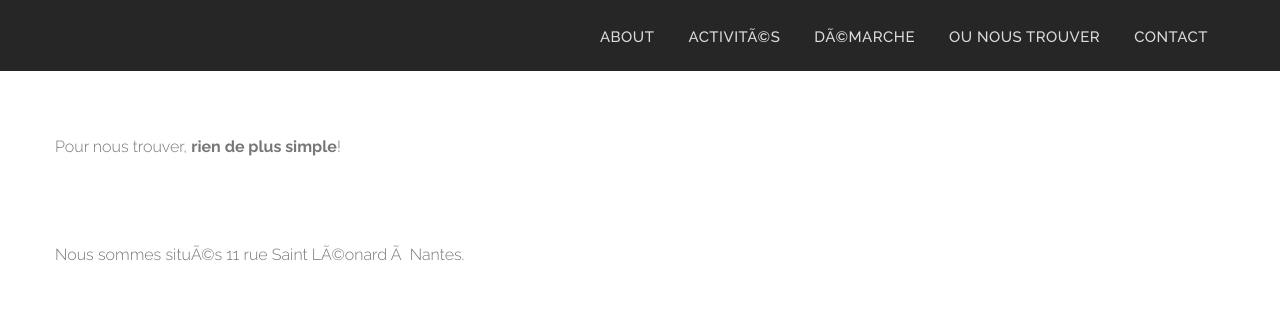
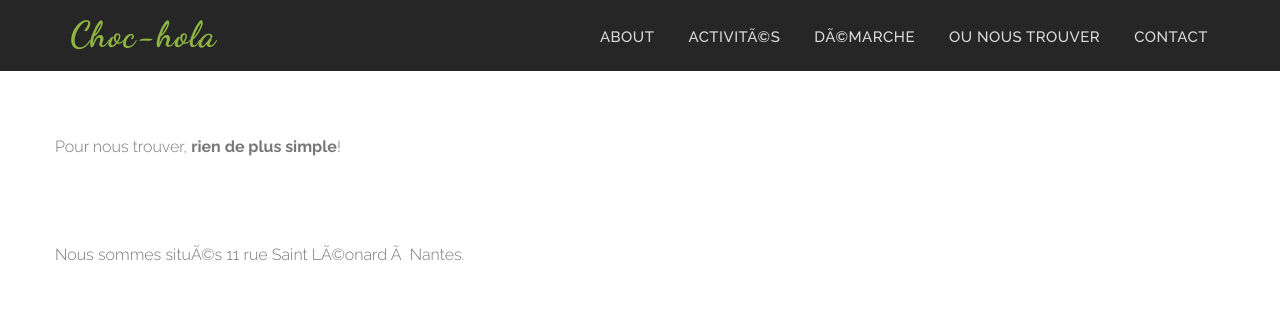
Before and after one commit to gwenaelp/choc-hola-site, a plain HTML site: page contact.html in a window 1280 px wide. Shown: the top 329 px of the page. Drawn offline with Linux system fonts and the light colour scheme.

Commit message:
compile contact.html

```diff
--- a/contact.html
+++ b/contact.html
@@ -42,7 +42,7 @@
     <!-- Brand and toggle get grouped for better mobile display -->
     <div class="navbar-header">
       <button type="button" class="navbar-toggle collapsed" data-toggle="collapse" data-target="#bs-example-navbar-collapse-1"> <span class="sr-only">Toggle navigation</span> <span class="icon-bar"></span> <span class="icon-bar"></span> <span class="icon-bar"></span> </button>
-      <a class="navbar-brand page-scroll" href="#page-top"></a> </div>
+      <a class="navbar-brand page-scroll" href="#page-top">Choc-hola</a> </div>
 
     <!-- Collect the nav links, forms, and other content for toggling -->
     <div class="collapse navbar-collapse" id="bs-example-navbar-collapse-1">
```
